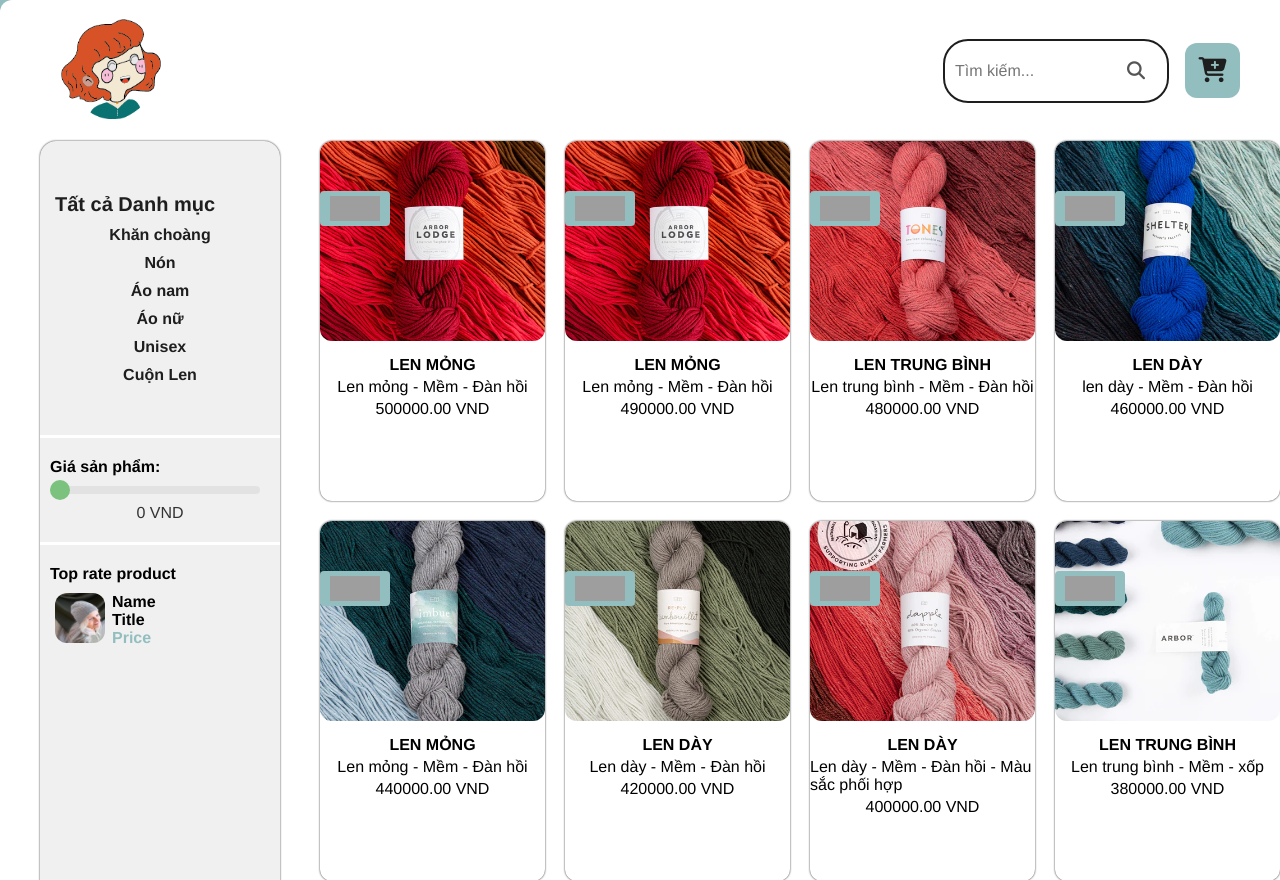
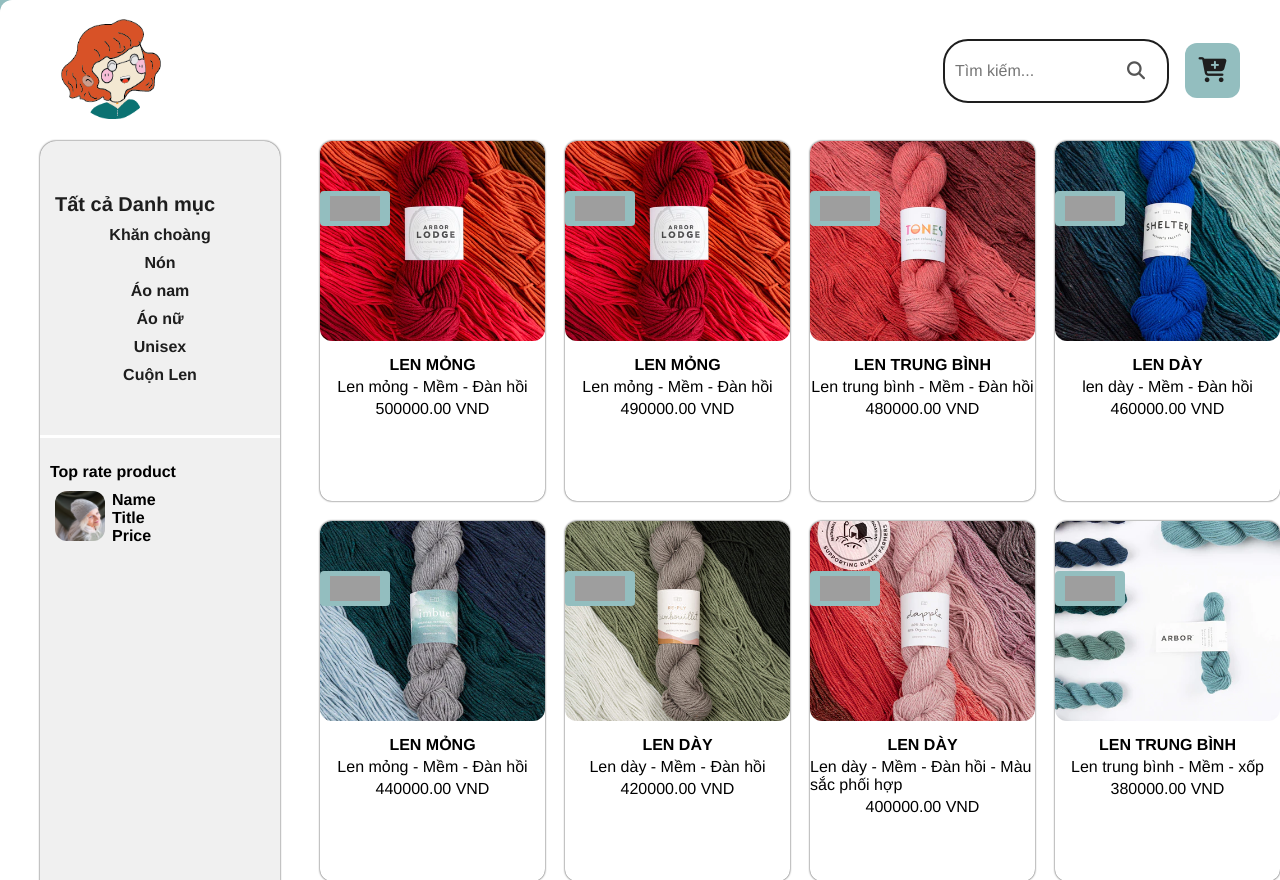
Before and after one commit to tam986/webTiemLenAm, a PHP site: page /?page=showproduct in a window 1280 px wide. Shown: the top 880 px of the page. Run offline with PHP 8.4, Linux system fonts and the light colour scheme; data comes from the database, SQL or seed files in the repository; some libraries are stand-ins or nearby versions; grey boxes are pictures that could not be loaded.

Commit message:
cap nhat template

```diff
--- a/asset/css/productshow.css
+++ b/asset/css/productshow.css
@@ -106,68 +106,34 @@
       }
       /* end nav categories */
       /* start price nav */
-      .price {
+      /* .price {
         width: 100%;
-        display: flex;
-        flex-direction: column;
-        align-items: center;
-        gap: 10px;
-        margin-bottom: 20px;
-        padding-top: 20px;
-        padding-bottom: 20px;
         border-bottom: 3px solid var(--second--color);
-        label {
-          margin-right: 10px;
-          font-weight: bold;
+        .placerange{
+          width: 100%;
+          padding-top:25px;
+          padding-bottom:25px ;
+          margin-right: 5px;
+          display: flex;
+          flex-direction: column;
+          gap: 15px;
+          label{
+            padding: 5px;
+          }
+          #amount{
+            width: 120px;
+
+          }
+
         }
+     } */
 
-        input[type="range"] {
-          -webkit-appearance: none;
-          width: 210px;
-          height: 8px;
-          border-radius: 5px;
-          background: #ddd;
-          outline: none;
-          opacity: 0.7;
-          transition: opacity 0.2s;
-          margin-right: 10px;
-        }
-
-        input[type="range"]:hover {
-            opacity: 1;
-        }
-
-        input[type="range"]::-webkit-slider-thumb {
-            -webkit-appearance: none;
-            appearance: none;
-            width: 20px;
-            height: 20px;
-            border-radius: 50%;
-            background: #4CAF50;
-            cursor: pointer;
-        }
-
-        input[type="range"]::-moz-range-thumb {
-            width: 20px;
-            height: 20px;
-            border-radius: 50%;
-            background: #4CAF50;
-            cursor: pointer;
-        }
-        #priceDisplay {
-          font-size: 16px;
-          color: #333;
-        }
-    }
-    .price > :first-child {
-      padding-left: 10px;
-      align-self: flex-start;
-    }
     .rank{
       width: 100%;
       display: flex;
       flex-direction: column;
       justify-content: start;
+      padding-top: 25px;
       h1{
         padding-left: 10px;
       }
@@ -197,7 +163,7 @@
             span{
               font-weight: 600;
             }
-            .priceRate{
+            #amount{
               color: var(--primary--color);
             }
           }
--- a/view/footer.php
+++ b/view/footer.php
@@ -39,6 +39,7 @@
     <h4><i>@Design by NGUYEN DO THANH TAM @2024.</i></h4>
   </div>
 </footer>
+
 </section>
 </body>
 
--- a/view/header.php
+++ b/view/header.php
@@ -11,6 +11,7 @@
   <link rel="preconnect" href="https://fonts.googleapis.com">
   <link rel="preconnect" href="https://fonts.gstatic.com" crossorigin>
   <link href="https://fonts.googleapis.com/css2?family=Lora:ital,wght@0,400..700;1,400..700&display=swap" rel="stylesheet">
+  <link rel="stylesheet" href="https://code.jquery.com/ui/1.13.3/themes/base/jquery-ui.css">
   <!-- end font -->
 </head>
 
--- a/view/showproduct.php
+++ b/view/showproduct.php
@@ -48,11 +48,19 @@
             </div>
             <!-- end categories product -->
           </div>
-          <div class="price">
+          <!-- <div class="price">
+            <div class="placerange">
+              <p>
+                <label for="amount">Lọc theo giá: </label>
+                <input type="text" id="amount" readonly="" style="border:0; color:#f6931f; font-weight:bold;">
+              </p>
+              <div id="slider-range"></div>
+            </div>
+
             <label for="priceRange">Giá sản phẩm:</label>
             <input type="range" id="priceRange" min="0" max="1000" value="0" step="50" oninput="updatePriceDisplay(value)">
             <span id="priceDisplay">0 VND</span>
-          </div>
+          </div> -->
           <div class="rank">
             <h1>Top rate product</h1>
             <div class="productRate">
@@ -114,7 +122,6 @@
         </div>
       </section>
     </div>
-
     <!-- start footer main -->
     <div class="footer--main">
       <div class="content">
@@ -150,5 +157,7 @@
         </div>
       </div>
     </div>
+
+
   </section>
 </main>
```
